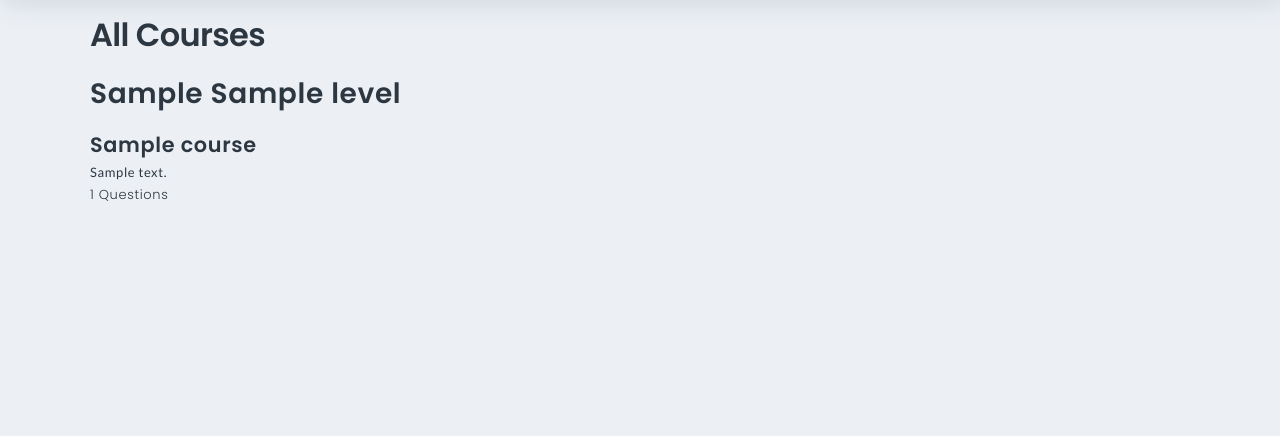
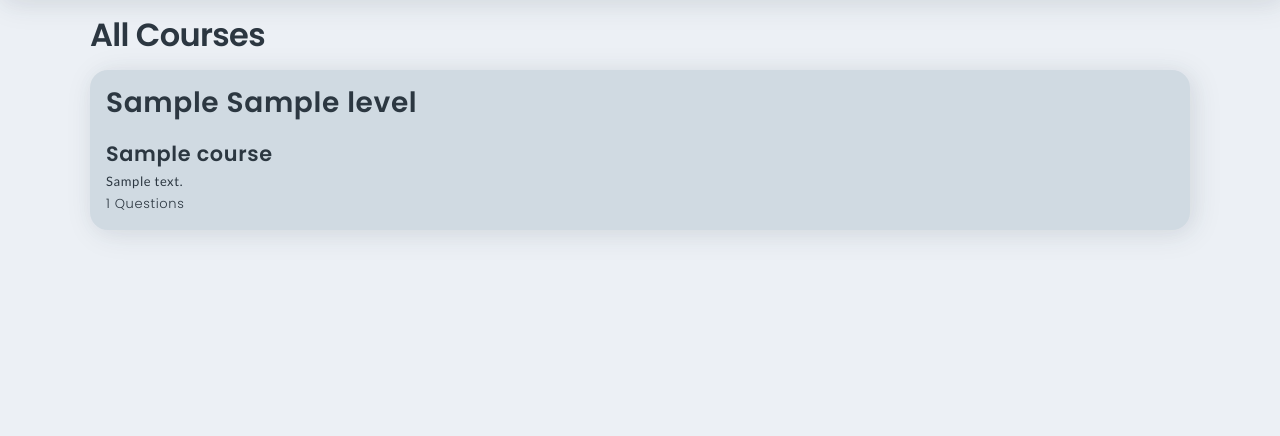
Before and after one commit to Sirius-A-Astronomy/Nebula, a Flask app: page /courses in a window 1280 px wide. Shown: the part 74-510 px from the top of the page. Run offline with Flask 2, Linux system fonts and the light colour scheme; tables that the repository leaves empty hold one stand-in row (values such as "Sample post"); style sheets or scripts are compiled from the project's sources; parts of the project's set-up code (start-up, migrations or seed data) failed here and were passed over; some libraries are stand-ins or nearby versions.

Commit message:
Refractor: rename course-list -> course-level-list

```diff
--- a/nebula/templates/main/all_courses.html
+++ b/nebula/templates/main/all_courses.html
@@ -5,16 +5,16 @@
 <main>
     <section class="container-lg">
         <h2>All Courses</h2>
-        <div class="course-list-container">
-            <div class="course-level">
-                {% for course_level in course_levels %}
-
-                <h3>{{ course_level.study_type }} {{ course_level.name }}</h3>
-                {% for course in courses[course_level.id - 1] %}{{ course_list_item(course)}}{%
-                endfor
-                %}
+        <div class="course-level-list">
+            {% for course_level in course_levels %}
+            <div class="background-card course-level-list__item">
+                <h3 class="course-level-list__item__title">{{ course_level.study_type }} {{
+                    course_level.name }}</h3>
+                {% for course in courses[course_level.id - 1] %}
+                {{ course_list_item(course)}}
                 {% endfor %}
             </div>
+            {% endfor %}
         </div>
     </section>
 </main>
```
